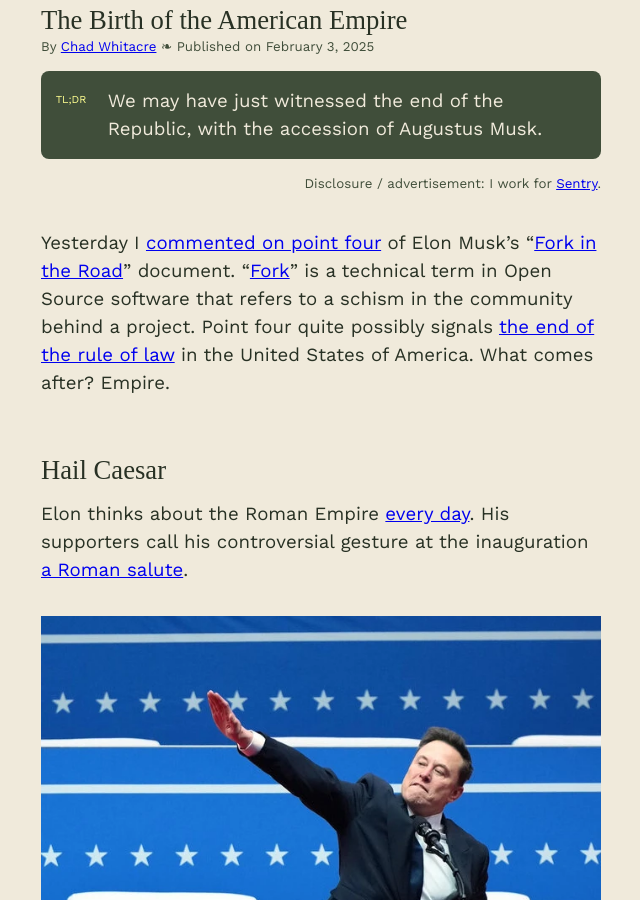
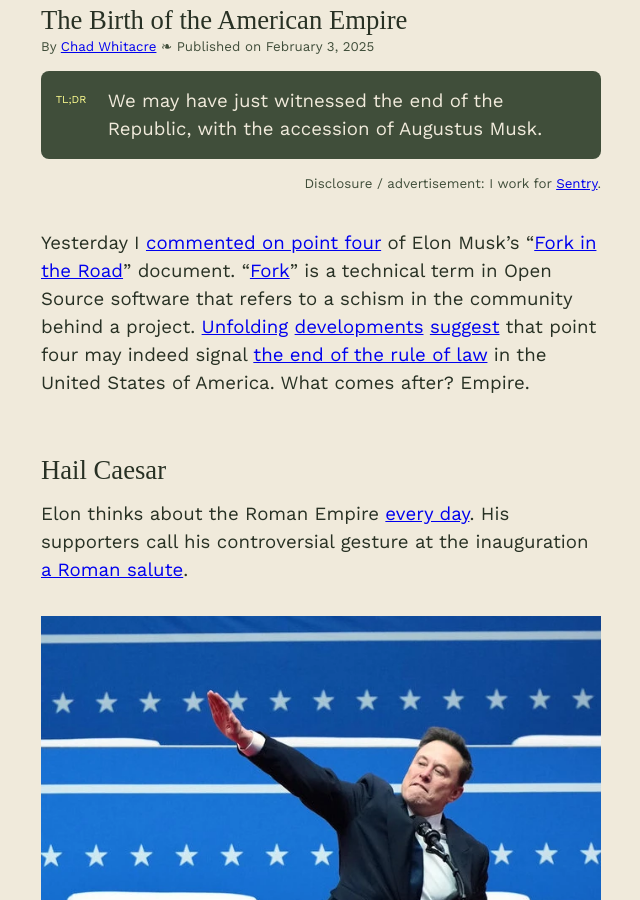
Before and after one commit to chadwhitacre/openpath, a Jekyll site: the page built from _posts/2025-02-03-the-birth-of-the-american-empire.md, in a window 1280 px wide and 900 px high, scrolled down 303 px. Shown: the whole window, without its empty margins (319-959 px from the left). Built offline with Jekyll 4.4.1, drawn with Linux system fonts in a browser that asks for light colours; some web fonts are replaced; comment, search, counter and statistics services are not loaded.

Commit message:
Link to reporting

```diff
--- a/_posts/2025-02-03-the-birth-of-the-american-empire.md
+++ b/_posts/2025-02-03-the-birth-of-the-american-empire.md
@@ -8,7 +8,11 @@ four](/2025/point-four-of-elons-fork-is-the-scary-one/) of Elon Musk's "[Fork
 in the Road](https://www.opm.gov/fork)" document.
 "[Fork](https://en.wikipedia.org/wiki/Fork_(software_development))" is a
 technical term in Open Source software that refers to a schism in the community
-behind a project. Point four quite possibly signals [the end of the rule of
+behind a project.
+[Unfolding](https://www.reuters.com/world/us/musk-aides-lock-government-workers-out-computer-systems-us-agency-sources-say-2025-01-31/)
+[developments](https://www.washingtonpost.com/business/2025/01/31/elon-musk-treasury-department-payment-systems/)
+[suggest](https://www.wired.com/story/elon-musk-government-young-engineers/)
+that point four may indeed signal [the end of the rule of
 law](/2025/point-four-of-elons-fork-is-the-scary-one/) in the United States of
 America. What comes after? Empire.
 
```
